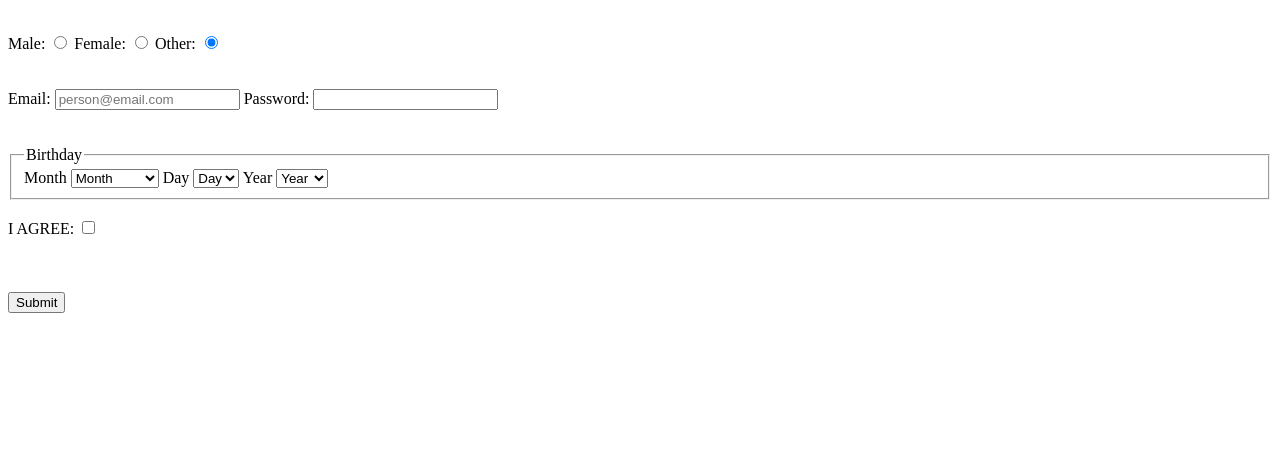
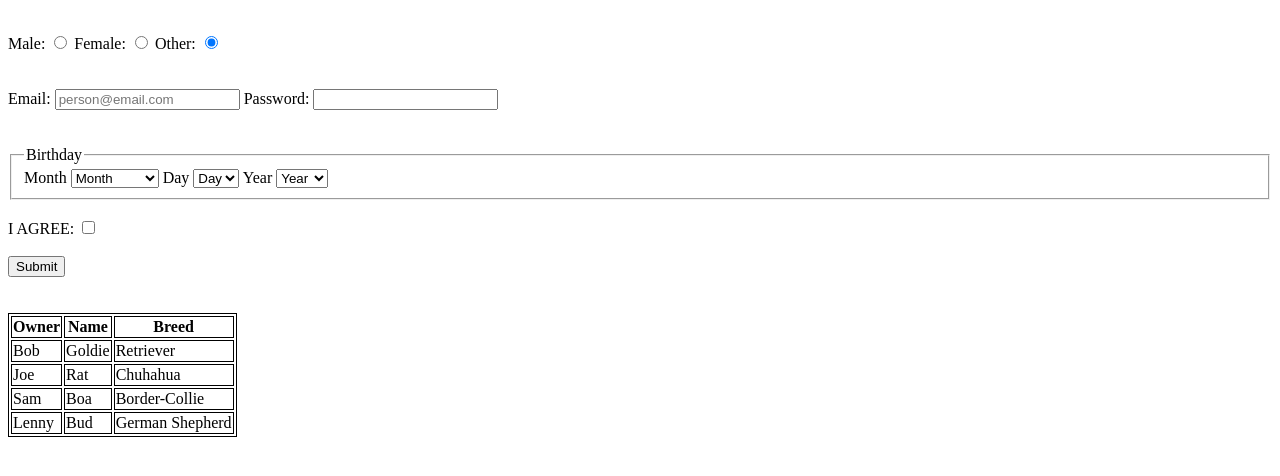
Before and after one commit to Syed-A-Naqvi/fullStack_development, a plain HTML site: page practice/forms_html/index.html in a window 1280 px wide. Shown: the part 104-580 px from the top of the page. Drawn offline with Linux system fonts and the light colour scheme.

Commit message:
more practice

```diff
--- a/practice/forms_html/index.html
+++ b/practice/forms_html/index.html
@@ -7,6 +7,17 @@
         <meta name="description" content="">
         <meta name="viewport" content="width=device-width, initial-scale=1">
         <link rel="stylesheet" href="">
+        <style type="text/css">
+            table{
+                border: 1px solid black;
+            }
+            td{
+                border: 1px solid black;
+            }
+            th{
+                border: 1px solid black;
+            }
+        </style>
     </head>
     <body>
 
@@ -151,13 +162,41 @@
                     <input type="checkbox" id="agree">
                     <br>
                     <br>
-                    <br>
-                    <br>
                     <button type="submit">Submit</button>
                 </div>
             </form>
         </div>
 
-        <script src="" async defer></script>
+        <br>
+        <br>
+
+        <table>
+            <thead>
+                <th>Owner</th>
+                <th>Name</th>
+                <th>Breed</th>
+            </thead>
+            <tr>
+                <td>Bob</td>
+                <td>Goldie</td>
+                <td>Retriever</td>
+            </tr>
+            <tr>
+                <td>Joe</td>
+                <td>Rat</td>
+                <td>Chuhahua</td>
+            </tr>
+            <tr>
+                <td>Sam</td>
+                <td>Boa</td>
+                <td>Border-Collie</td>
+            </tr>
+            <tr>
+                <td>Lenny</td>
+                <td>Bud</td>
+                <td>German Shepherd</td>
+            </tr>
+        </table>
+
     </body>
 </html>
```
Also changed, not shown: practice/blog/index.html (added, +32 -0 lines), practice/blog/vancouver.jpg (added).
